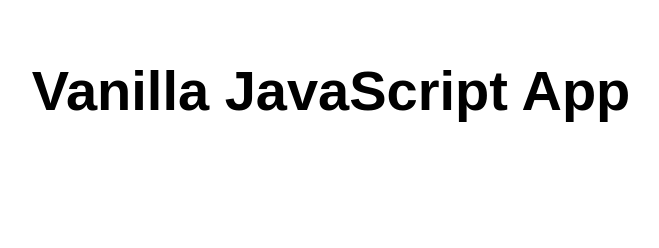
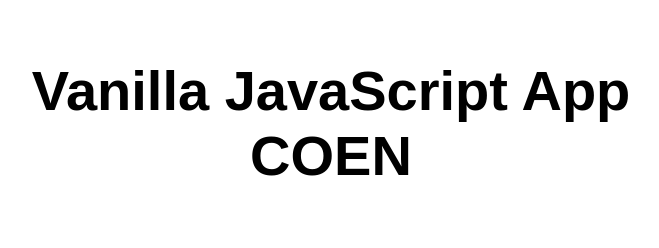
Before and after one commit to coenbommel/mijn-eerste-statische-wep-app, a website: page src/index.html in a window 1280 px wide. Shown: the whole page, without its empty margins (309-968 px from the left). Drawn offline with Linux system fonts and the light colour scheme.

Commit message:
Update index.html

```diff
--- a/src/index.html
+++ b/src/index.html
@@ -10,7 +10,7 @@
 
 <body>
   <main>
-    <h1>Vanilla JavaScript App</h1>
+    <h1>Vanilla JavaScript App COEN</h1>
   </main>
 </body>
 
```
